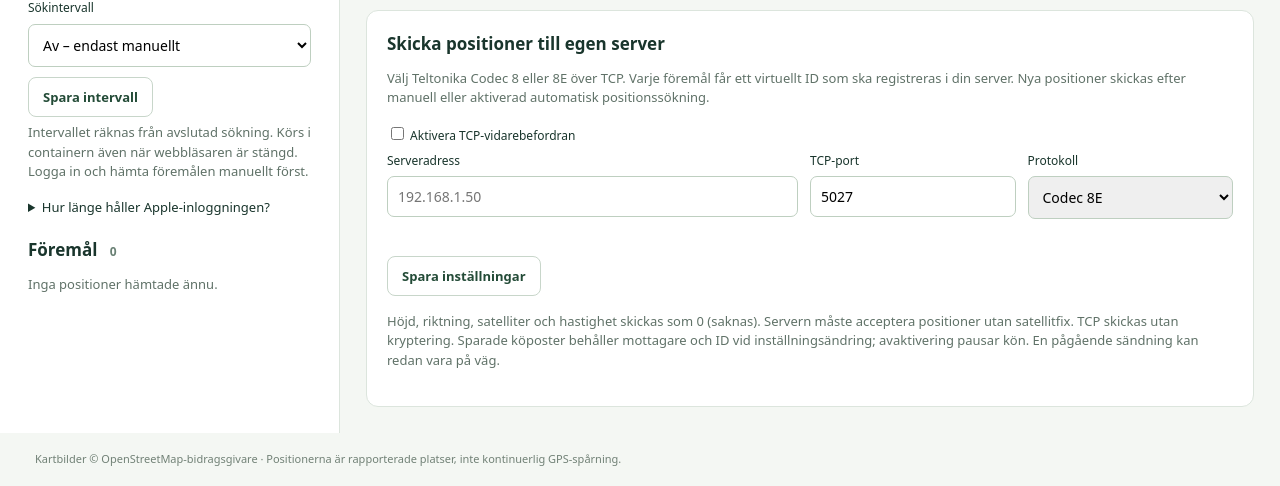
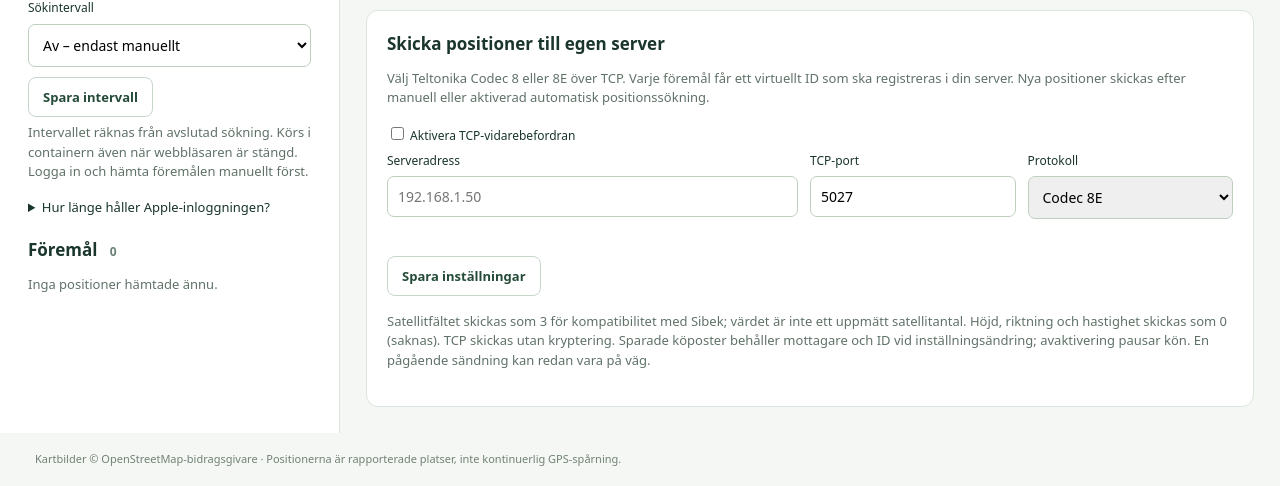
Before and after one commit to BraXhn/airtag_unraid, a Python web app: template templates/index.html in a window 1280 px wide. Shown: the part 1109-1595 px from the top of the page. Run offline with Jinja, Linux system fonts and the light colour scheme; the template is opened without the code that fills it, so the values that code supplies are empty.

Commit message:
Explain the fixed satellite compatibility value for Sibek

```diff
--- a/templates/index.html
+++ b/templates/index.html
@@ -31,5 +31,5 @@
 <label>Protokoll<select id="forward-codec"><option value="8E">Codec 8E</option><option value="8">Codec 8</option></select></label></div>
 <div id="forward-tags"></div><button id="forward-save">Spara inställningar</button></form>
 <p id="forward-status" aria-live="polite"></p><p id="forward-error" role="alert"></p>
-<p>Höjd, riktning, satelliter och hastighet skickas som 0 (saknas). Servern måste acceptera positioner utan satellitfix. TCP skickas utan kryptering. Sparade köposter behåller mottagare och ID vid inställningsändring; avaktivering pausar kön. En pågående sändning kan redan vara på väg.</p></section>
+<p>Satellitfältet skickas som 3 för kompatibilitet med Sibek; värdet är inte ett uppmätt satellitantal. Höjd, riktning och hastighet skickas som 0 (saknas). TCP skickas utan kryptering. Sparade köposter behåller mottagare och ID vid inställningsändring; avaktivering pausar kön. En pågående sändning kan redan vara på väg.</p></section>
 </section></main><footer>Kartbilder © OpenStreetMap-bidragsgivare · Positionerna är rapporterade platser, inte kontinuerlig GPS-spårning.</footer></body></html>
```
